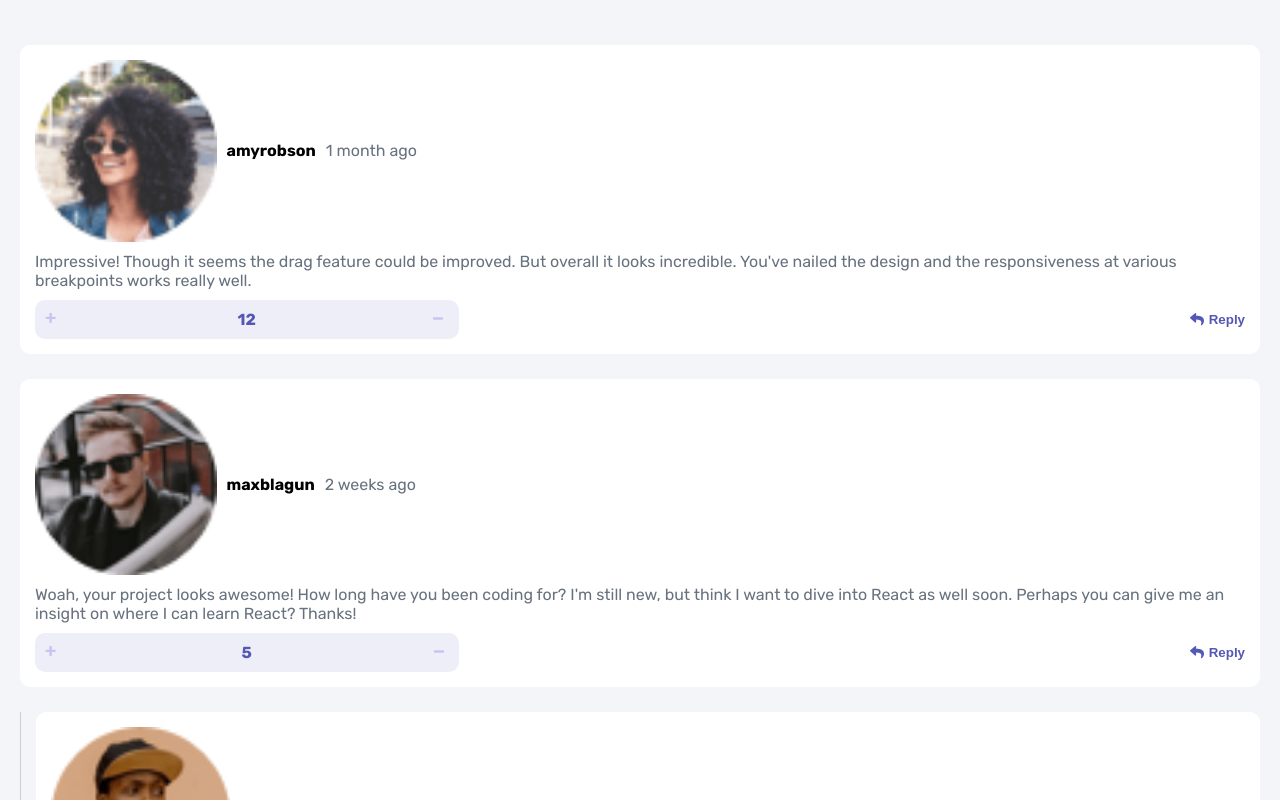
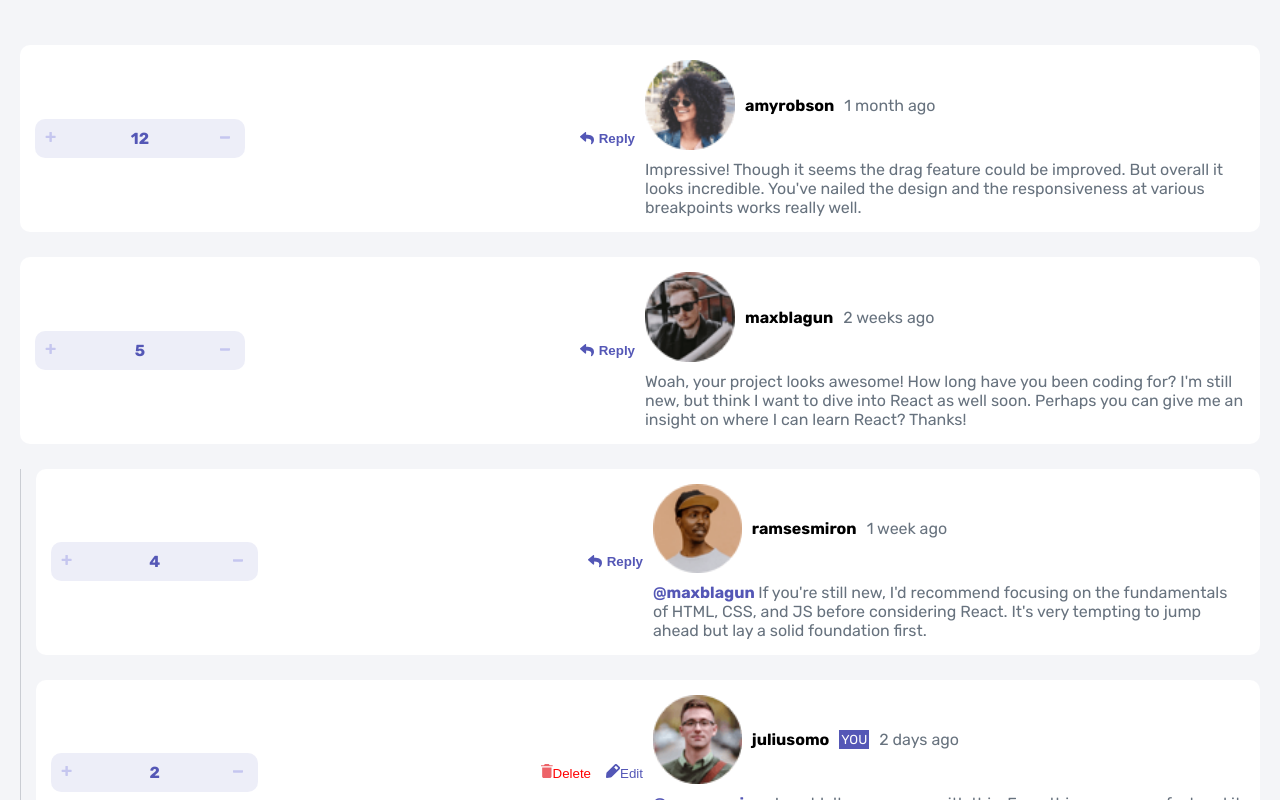
Before and after one commit to KjROX/interactive-comment-section-react, a React (Create React App) app: page / in a window 1280 px wide. Shown: the top 800 px of the page. Built offline with nearby package versions, Linux system fonts and the light colour scheme.

Commit message:
made LikeCount and ReplyDeleteEdit Component

```diff
--- a/src/components/Comment.js
+++ b/src/components/Comment.js
@@ -1,8 +1,11 @@
 import React from "react";
 import classes from "./Comment.module.css";
+import LikeCount from "./LikeCount";
+import ReplyDeleteEdit from "./ReplyDeleteEdit";
 const Comment = ({ commentData, currentUser }) => {
   return (
     <div className={classes.comment}>
+      <div className={classes.uiAdjuster}>
         <div className={classes.header}>
           <img className={classes.dp} src={commentData.user.image.png} alt="" />
           <span className={classes.name}>{commentData.user.username}</span>
@@ -28,31 +31,13 @@ const Comment = ({ commentData, currentUser }) => {
           </span>
           {commentData.content}
         </div>
-      <div className={classes.footer}>
-        <div className={classes.likeCount}>
-          <img src="./images/icon-plus.svg" alt="" />
-          <span>{commentData.score}</span>
-          <img src="./images/icon-minus.svg" alt="" />
       </div>
 
-        {currentUser === commentData.user.username ? (
-          <div className={classes.deleteEdit}>
-            <div>
-              <img src="./images/icon-delete.svg" alt="" />
-              <button style={{ color: "red" }}>Delete</button>
+      <div className={classes.footer}>
+        <LikeCount score={commentData.score} />
+        <ReplyDeleteEdit reply={currentUser !== commentData.user.username} />
       </div>
-            <div>
-              <img src="./images/icon-edit.svg" alt="" />
-              <button style={{ color: "#5457b6" }}>Edit</button>
-            </div>
-          </div>
-        ) : (
-          <div className={classes.replyDiv}>
-            <img src="./images/icon-reply.svg" alt="" />
-            <button className={classes.reply}>Reply</button>
-          </div>
-        )}
-      </div>
+      {/*        <ReplyDeleteEdit reply={currentUser !== commentData.user.username} /> */}
     </div>
   );
 };
--- a/src/components/Comment.module.css
+++ b/src/components/Comment.module.css
@@ -6,6 +6,13 @@
   border-radius: 1rem;
   margin: 2.5rem 0rem;
   background-color: white;
+}
+.uiAdjuster {
+  display: flex;
+  flex-direction: column;
+  width: 100%;
+  background-color: white;
+  gap: 1rem;
 }
 .header {
   display: flex;
@@ -31,36 +38,11 @@
   justify-content: space-between;
   align-items: center;
 }
-.likeCount {
-  display: flex;
-  justify-content: space-between;
-  align-items: center;
-  gap: 1rem;
-  background-color: rgb(84, 87, 182, 0.1);
-  padding: 1rem;
-  width: 35%;
-  border-radius: 1rem;
+
+@media (min-width: 750px) {
+  .comment {
+    flex-direction: row-reverse;
+  }
+  .uiAdjuster {
+  }
 }
-.likeCount span {
-  color: #5457b6;
-  font-weight: 700;
-}
-
-.replyDiv {
-  display: flex;
-  align-items: center;
-  justify-content: center;
-  gap: 0.5rem;
-}
-
-.deleteEdit {
-  display: flex;
-  align-items: center;
-  justify-content: center;
-  gap: 1.5rem;
-}
-
-.reply {
-  font-weight: 700;
-  color: #5457b6;
-}
--- /dev/null
+++ b/src/components/LikeCount.js
@@ -0,0 +1,11 @@
+import classes from "./LikeCount.module.css";
+const LikeCount = ({ score }) => {
+  return (
+    <div className={classes.likeCount}>
+      <img src="./images/icon-plus.svg" alt="" />
+      <span>{score}</span>
+      <img src="./images/icon-minus.svg" alt="" />
+    </div>
+  );
+};
+export default LikeCount;
--- /dev/null
+++ b/src/components/LikeCount.module.css
@@ -0,0 +1,14 @@
+.likeCount {
+  display: flex;
+  justify-content: space-between;
+  align-items: center;
+  gap: 1rem;
+  background-color: rgb(84, 87, 182, 0.1);
+  padding: 1rem;
+  width: 35%;
+  border-radius: 1rem;
+}
+.likeCount span {
+  color: #5457b6;
+  font-weight: 700;
+}
--- /dev/null
+++ b/src/components/ReplyDeleteEdit.js
@@ -0,0 +1,25 @@
+import classes from "./ReplyDeleteEdit.module.css";
+const ReplyDeleteEdit = ({ reply }) => {
+  return (
+    <>
+      {reply ? (
+        <div className={classes.replyDiv}>
+          <img src="./images/icon-reply.svg" alt="" />
+          <button className={classes.reply}>Reply</button>
+        </div>
+      ) : (
+        <div className={classes.deleteEdit}>
+          <div>
+            <img src="./images/icon-delete.svg" alt="" />
+            <button style={{ color: "red" }}>Delete</button>
+          </div>
+          <div>
+            <img src="./images/icon-edit.svg" alt="" />
+            <button style={{ color: "#5457b6" }}>Edit</button>
+          </div>
+        </div>
+      )}
+    </>
+  );
+};
+export default ReplyDeleteEdit;
--- /dev/null
+++ b/src/components/ReplyDeleteEdit.module.css
@@ -0,0 +1,18 @@
+.replyDiv {
+  display: flex;
+  align-items: center;
+  justify-content: center;
+  gap: 0.5rem;
+}
+
+.deleteEdit {
+  display: flex;
+  align-items: center;
+  justify-content: center;
+  gap: 1.5rem;
+}
+
+.reply {
+  font-weight: 700;
+  color: #5457b6;
+}
```
Lines whose indentation alone changed are shown as unchanged.
